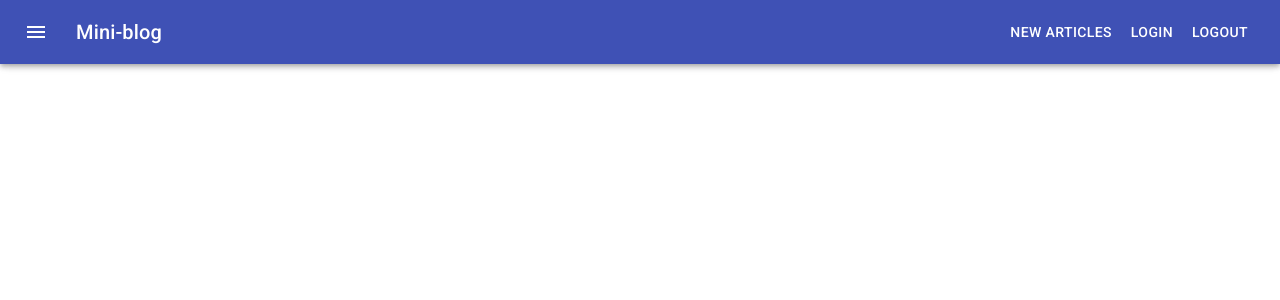
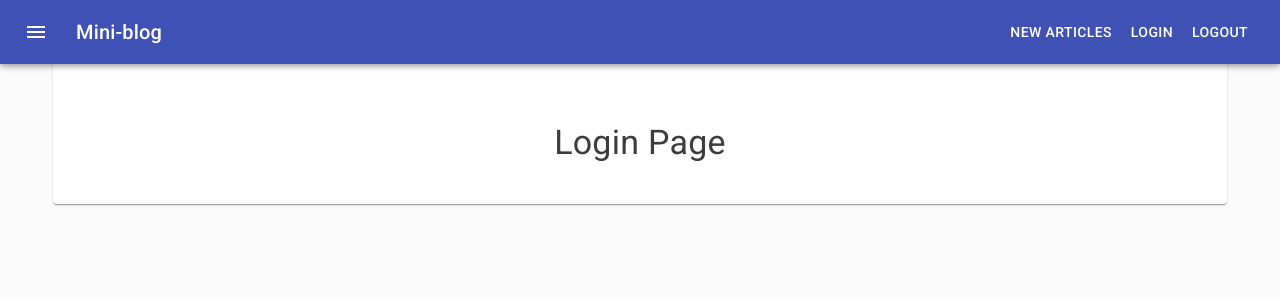
Before and after one commit to sovsianykov/mini-blog, a React (Create React App) app: page /login-page in a window 1280 px wide. Shown: the top 300 px of the page. Built offline with nearby package versions, Linux system fonts and the light colour scheme.

Commit message:
LoginPage

```diff
--- a/package.json
+++ b/package.json
@@ -15,9 +15,13 @@
     "prettier": "^2.2.1",
     "react": "^17.0.2",
     "react-dom": "^17.0.2",
+    "react-firebaseui": "^4.1.0",
     "react-quill": "^1.3.5",
+    "react-redux": "^7.2.3",
+    "react-redux-firebase": "^3.10.0",
     "react-router-dom": "^5.2.0",
     "react-scripts": "4.0.3",
+    "redux": "^4.0.5",
     "sass": "^1.32.8",
     "web-vitals": "^1.1.1"
   },
--- a/src/App.js
+++ b/src/App.js
@@ -1,29 +1,39 @@
 import React from "react";
-import { BrowserRouter as Router, Switch , Route } from "react-router-dom";
-
+import { BrowserRouter as Router, Switch, Route } from "react-router-dom";
 
 import Main from "./Layout/Homepage/Main/Main";
 import Heading from "./Layout/Homepage/Heading/Heading";
 import ViewArticle from "./Layout/ViewArticle/ViewArtice";
 import NewArticle from "./Layout/NewArticle/NewArticle";
+import { Provider } from "react-redux";
+import { getReduxStore, getAuthProps } from "./Config/firebase-redux";
+import { ReactReduxFirebaseProvider } from "react-redux-firebase";
+import LoginPage from "./Layout/LoginPage]/LoginPage";
 
 function App() {
   return (
     <div className="App">
-        <Router>
-            <Heading/>
+      <Provider store={getReduxStore()}>
+        <ReactReduxFirebaseProvider {...getAuthProps()}>
+          <Router>
+            <Heading />
             <Switch>
-                <Route exact path='/'   >
-                    <Main/>
-                </Route>
-                <Route  path='/article/:id'   >
-                   <ViewArticle/>
-                </Route>
-                <Route  path='/new-article'   >
-                  <NewArticle/>
-                </Route>
+              <Route exact path="/">
+                <Main />
+              </Route>
+              <Route path="/article/:id">
+                <ViewArticle />
+              </Route>
+              <Route path="/new-article">
+                <NewArticle />
+              </Route>
+              <Route path="/login-page">
+                <LoginPage/>
+              </Route>
             </Switch>
-        </Router>
+          </Router>
+        </ReactReduxFirebaseProvider>
+      </Provider>
     </div>
   );
 }
--- /dev/null
+++ b/src/Config/firebase-redux.js
@@ -0,0 +1,26 @@
+import { combineReducers, createStore } from "redux";
+import { firebaseReducer } from "react-redux-firebase";
+import * as firebase from "firebase";
+
+const rootReducer = combineReducers({
+ firebase : firebaseReducer
+})
+
+const initialState = {}
+
+const store = createStore(rootReducer , initialState)
+
+const authConfig = {
+
+}
+const authProps = {
+    firebase,
+    conFig : authConfig,
+    dispatch : store.dispatch
+}
+export function getReduxStore() {
+    return store
+}
+export function getAuthProps() {
+    return authProps
+}
--- a/src/Layout/Homepage/Heading/Heading.js
+++ b/src/Layout/Homepage/Heading/Heading.js
@@ -45,7 +45,7 @@ export default function Heading() {
                     </Typography>
 
                     <Button  component={Link} to='/new-article' color="inherit">New Articles</Button>
-                    <Button color="inherit" >Login</Button>
+                    <Button  component={Link} to='/login-page' color="inherit" >Login</Button>
                     <Button color="inherit">Logout</Button>
 
                 </Toolbar>
--- /dev/null
+++ b/src/Layout/LoginPage]/LoginPage.jsx
@@ -0,0 +1,28 @@
+
+import * as React from 'react';
+import {Box, Paper, Typography,Grid} from "@material-ui/core";
+import useStyles from '../styles'
+
+
+
+
+const Contacts = () => {
+    const classes = useStyles()
+    return (
+        <Box>
+            <main className={classes.root}>
+                <Grid container justify="center">
+                    <Grid item xs={12} sm={11} md={11}>
+                        <Paper className={classes.paper}>
+                            <Typography variant="h4" className={classes.title}>
+                                Login Page
+                            </Typography>
+                        </Paper>
+                    </Grid>
+                </Grid>
+
+            </main>
+        </Box>
+    );
+};
+export default Contacts;
```
Also changed, not shown: 1 other file (tests, documents, lock files or other folders).
